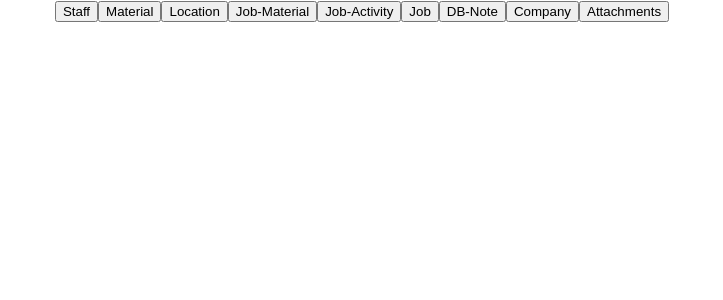
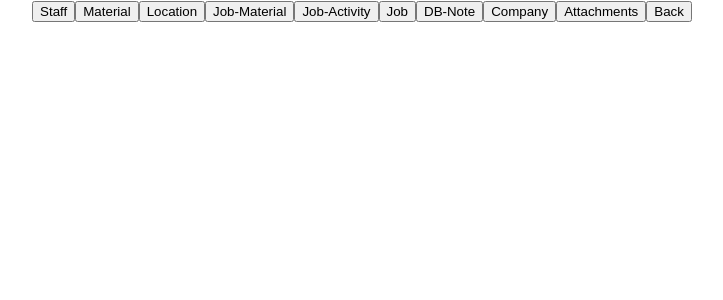
Before and after one commit to alisotoudehpsn4/reader, a React (Create React App) app: page / in a window 1280 px wide. Both pictures are taken after a click on the button "ServiceM8". Shown: the top 300 px of the page, without its empty margins (278-1001 px from the left). Built offline with nearby package versions, Linux system fonts and the light colour scheme.

Commit message:
added back

```diff
--- a/src/App.js
+++ b/src/App.js
@@ -12,9 +12,13 @@ function App() {
     setIsPressed(true); // This will update the state when BigButton is clicked
   };
 
+  const handleBack = () =>{
+    setIsPressed(false);
+  }
+
   return (
     <div className="App">
-      {isPressed ? <Categories /> : <BigButton onPress={handlePress} />}
+      {isPressed ? <Categories onBack={handleBack} /> : <BigButton onPress={handlePress} />}
     </div>
   );
 }
--- a/src/components/Categories.js
+++ b/src/components/Categories.js
@@ -1,6 +1,6 @@
 import React from 'react'
 
-const Categories = () => {
+const Categories = ({onBack}) => {
 
 
   return (
@@ -14,6 +14,7 @@ const Categories = () => {
       <button>DB-Note</button>
       <button>Company</button>
       <button>Attachments</button>
+      <button onClick={onBack}>Back</button>
     </div>
 
   )
```
